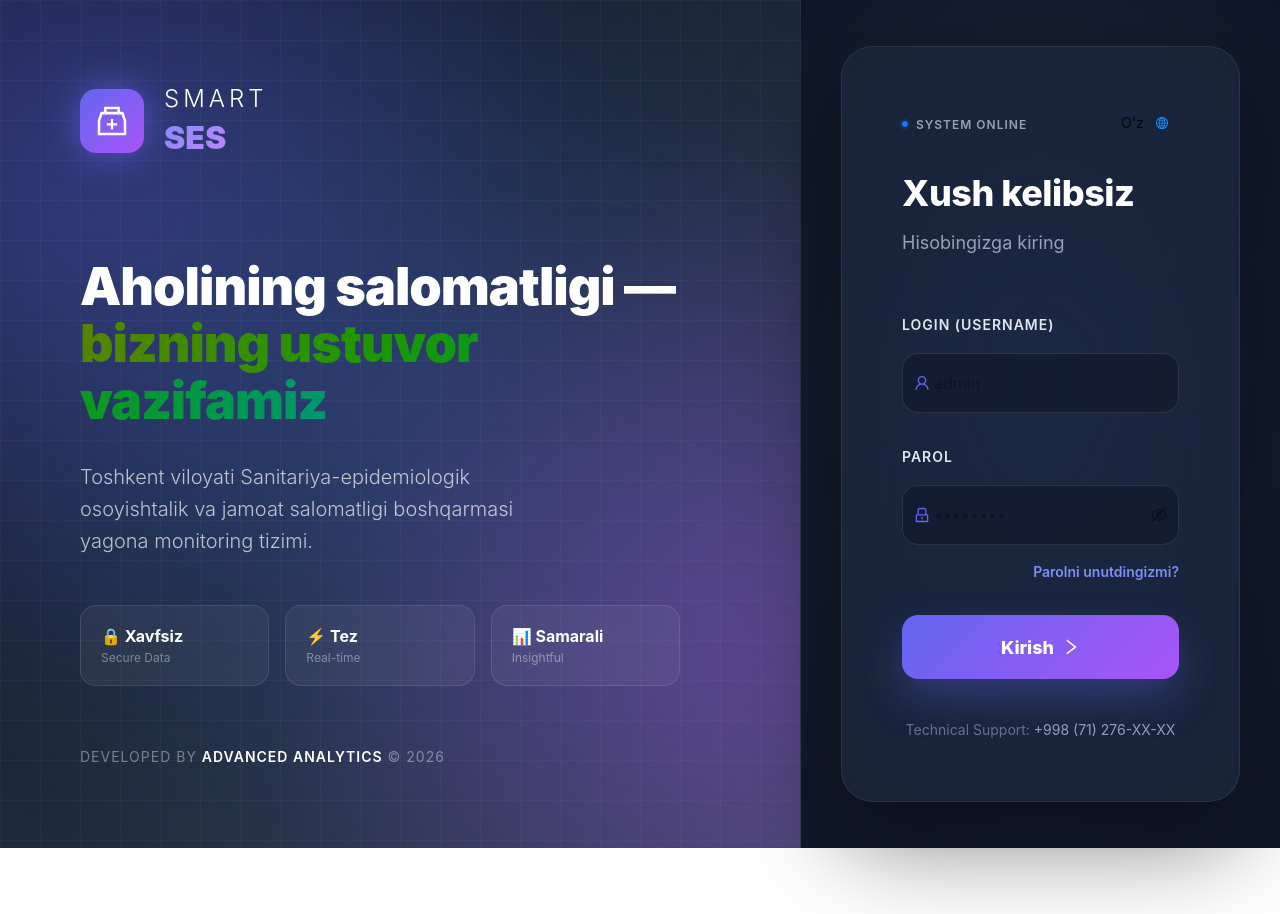
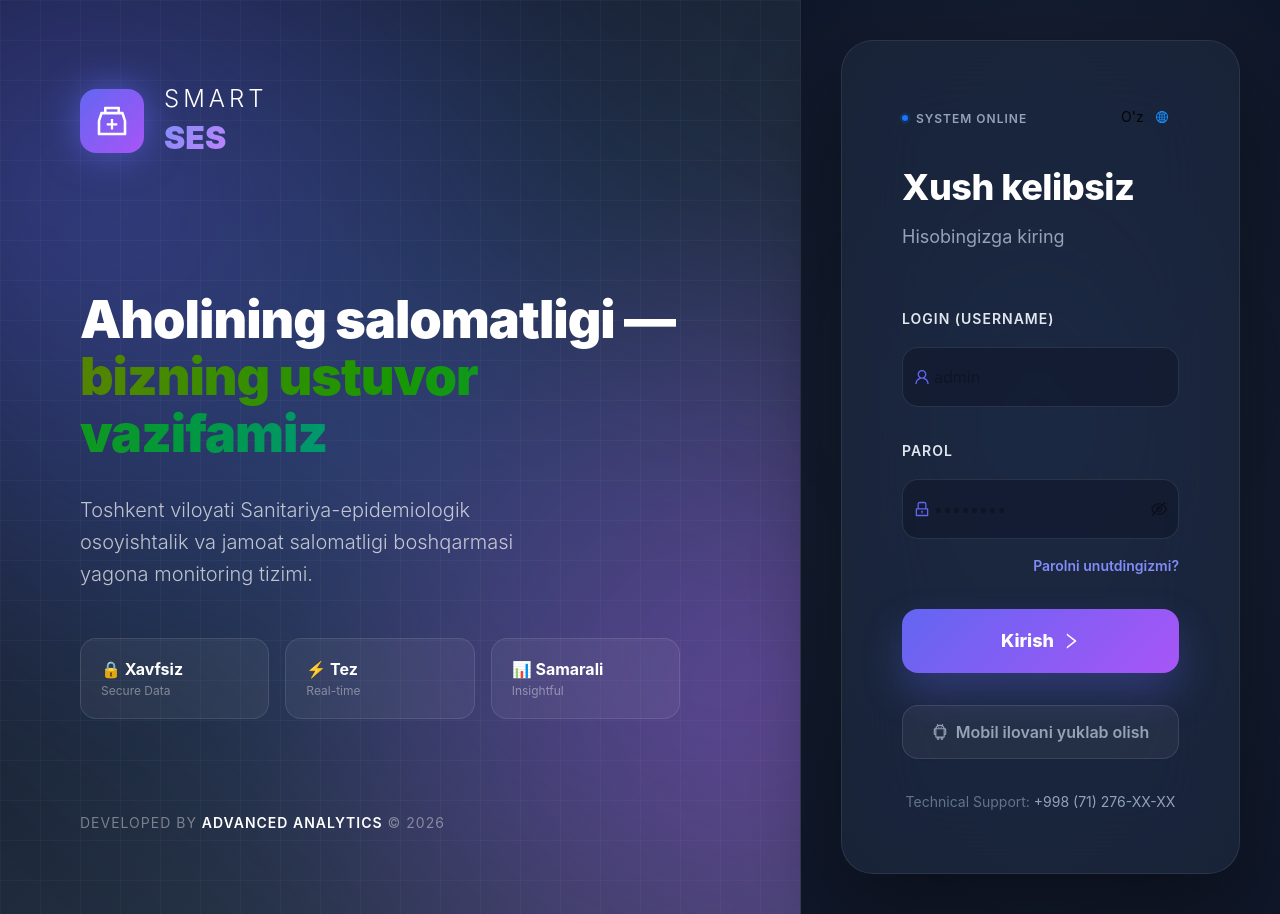
Before and after one commit to Ravshan1989/project_ses, a React (Vite) app in the folder frontend/: page /login in a window 1280 px wide. Before the commit the page ends 848 px from the top, so only its background shows below. Built offline with nearby package versions, Linux system fonts and the light colour scheme; no server answers.

Commit message:
Fix: Add 'Download App' button to web login page and update translations

```diff
--- a/frontend/src/features/auth/LoginPage.tsx
+++ b/frontend/src/features/auth/LoginPage.tsx
@@ -1,7 +1,7 @@
 import React, { useState } from 'react';
 import { API_BASE_URL } from '../../config';
 import { Form, Input, Button, message, Typography, theme, ConfigProvider, Badge } from 'antd';
-import { UserOutlined, LockOutlined, MedicineBoxOutlined, RightOutlined } from '@ant-design/icons';
+import { UserOutlined, LockOutlined, MedicineBoxOutlined, RightOutlined, AndroidOutlined } from '@ant-design/icons';
 import { useNavigate } from 'react-router-dom';
 import { useTranslation } from 'react-i18next';
 import LanguageSwitcher from '../../components/LanguageSwitcher';
@@ -413,7 +413,40 @@ const LoginPage: React.FC = () => {
                             </Form.Item>
                         </Form>
 
-                        <div style={{ textAlign: 'center', marginTop: '40px' }}>
+                        <div style={{ marginTop: '32px', textAlign: 'center' }}>
+                            <Button
+                                type="default"
+                                icon={<AndroidOutlined />}
+                                href="https://github.com/Ravshan1989/project_ses/releases/download/latest/app-debug.apk"
+                                target="_blank"
+                                style={{
+                                    background: 'rgba(255, 255, 255, 0.05)',
+                                    color: '#94a3b8',
+                                    border: '1px solid rgba(255, 255, 255, 0.1)',
+                                    borderRadius: '16px',
+                                    height: '54px',
+                                    width: '100%',
+                                    display: 'flex',
+                                    alignItems: 'center',
+                                    justifyContent: 'center',
+                                    fontSize: '16px',
+                                    fontWeight: 600,
+                                    transition: 'all 0.3s ease'
+                                }}
+                                onMouseEnter={(e) => {
+                                    e.currentTarget.style.background = 'rgba(255, 255, 255, 0.1)';
+                                    e.currentTarget.style.color = '#fff';
+                                }}
+                                onMouseLeave={(e) => {
+                                    e.currentTarget.style.background = 'rgba(255, 255, 255, 0.05)';
+                                    e.currentTarget.style.color = '#94a3b8';
+                                }}
+                            >
+                                {t('auth.download_app', 'Mobil ilovani yuklab olish')}
+                            </Button>
+                        </div>
+
+                        <div style={{ textAlign: 'center', marginTop: '32px' }}>
                             <Text style={{ color: '#64748b', fontSize: '14px' }}>
                                 Technical Support: <Link style={{ color: '#94a3b8' }}>+998 (71) 276-XX-XX</Link>
                             </Text>
--- a/frontend/src/i18n/locales/en.json
+++ b/frontend/src/i18n/locales/en.json
@@ -12,7 +12,8 @@
         "username_required": "Please enter your username",
         "password_required": "Please enter your password",
         "forgot_password": "Forgot password?",
-        "login_btn": "Login"
+        "login_btn": "Login",
+        "download_app": "Download Mobile App"
     },
     "regions": {
         "nurafshon_city": "Nurafshon city",
--- a/frontend/src/i18n/locales/ru.json
+++ b/frontend/src/i18n/locales/ru.json
@@ -25,7 +25,8 @@
         "username_required": "Пожалуйста, введите логин",
         "password_required": "Пожалуйста, введите пароль",
         "forgot_password": "Забыли пароль?",
-        "login_btn": "Войти"
+        "login_btn": "Войти",
+        "download_app": "Скачать мобильное приложение"
     },
     "regions": {
         "nurafshon_city": "город Нурафшон",
--- a/frontend/src/i18n/locales/uz_cyrl.json
+++ b/frontend/src/i18n/locales/uz_cyrl.json
@@ -25,7 +25,8 @@
         "username_required": "Илтимос, логинингизни киритинг",
         "password_required": "Илтимос, паролингизни киритинг",
         "forgot_password": "Паролни унутдингизми?",
-        "login_btn": "Кириш"
+        "login_btn": "Кириш",
+        "download_app": "Мобил иловани юклаб олиш"
     },
     "regions": {
         "nurafshon_city": "Нурафшон шаҳри",
--- a/frontend/src/i18n/locales/uz_latn.json
+++ b/frontend/src/i18n/locales/uz_latn.json
@@ -25,7 +25,8 @@
         "username_required": "Iltimos, loginingizni kiriting",
         "password_required": "Iltimos, parolingizni kiriting",
         "forgot_password": "Parolni unutdingizmi?",
-        "login_btn": "Kirish"
+        "login_btn": "Kirish",
+        "download_app": "Mobil ilovani yuklab olish"
     },
     "regions": {
         "nurafshon_city": "Nurafshon shahri",
```
